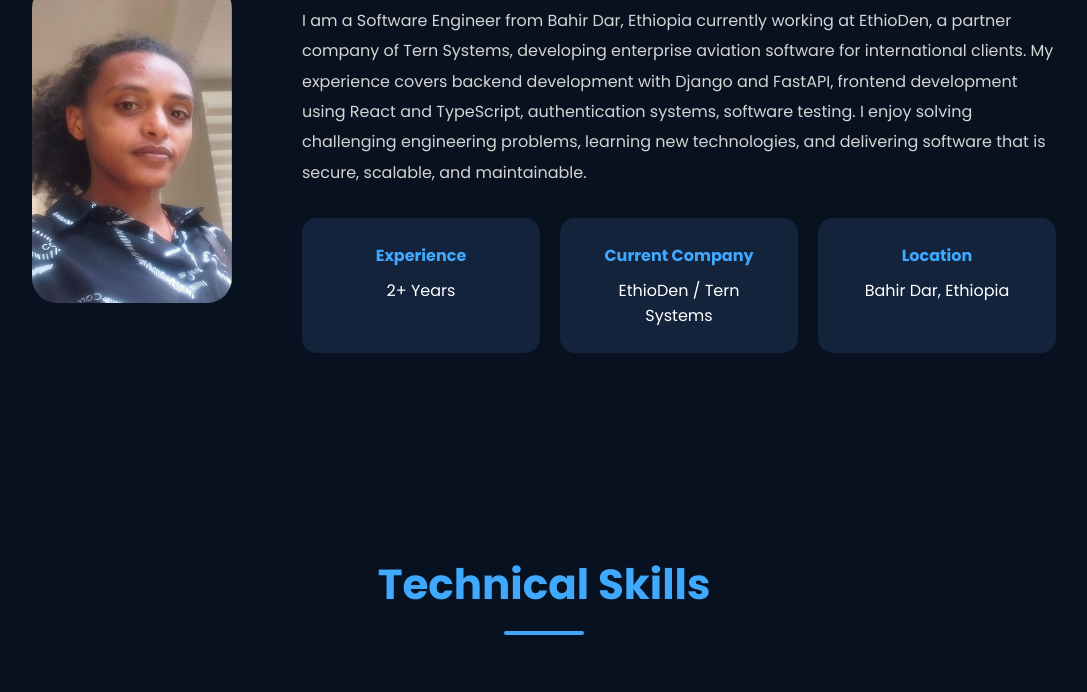
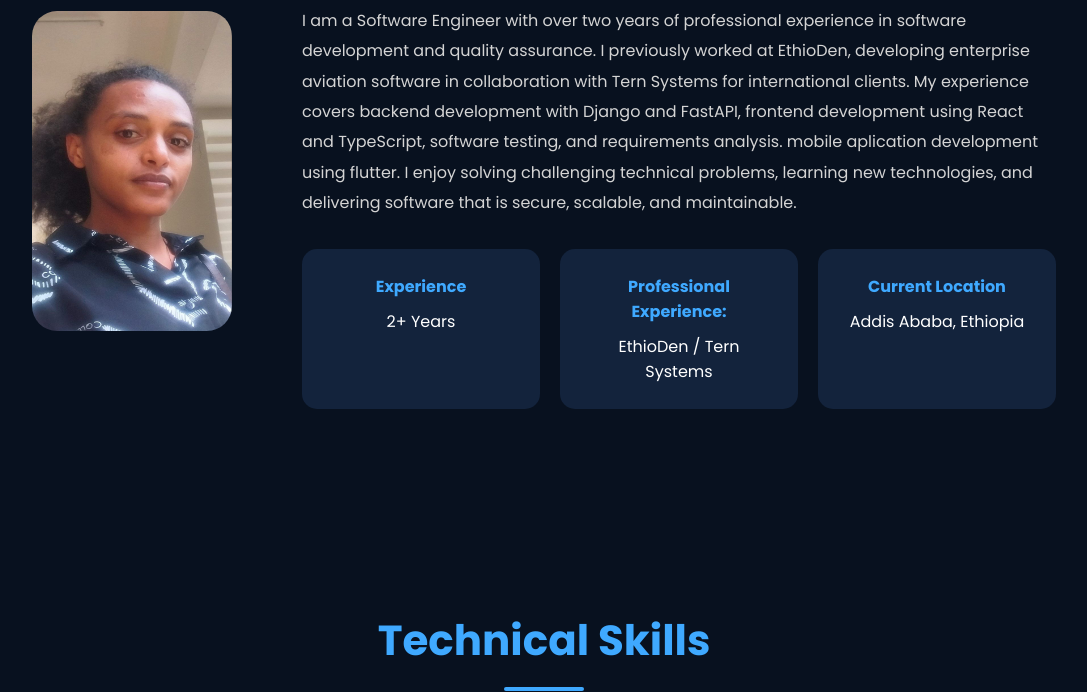
Before and after one commit to mekidestarekegn/new-portfolio, a plain HTML site: page index.html in a window 1280 px wide. Shown: the part 1280-1972 px from the top of the page, without its empty margins (96-1183 px from the left). Drawn offline with nearby package versions, Linux system fonts and the light colour scheme.

Commit message:
update portifolio

```diff
--- a/index.html
+++ b/index.html
@@ -11,6 +11,10 @@
     <link
       rel="stylesheet"
       href="https://cdnjs.cloudflare.com/ajax/libs/font-awesome/6.5.2/css/all.min.css"
+    />
+    <link
+      rel="stylesheet"
+      href="https://cdn.jsdelivr.net/gh/devicons/devicon@latest/devicon.min.css"
     />
   </head>
 
@@ -60,8 +64,8 @@
         </div>
 
         <div class="social">
-          <a href="https://github.com/mekidestarekegn" target="_blank">
-            <i class="fab fa-github"></i>
+          <a href="https://gitlab.com/mekides" target="_blank">
+            <i class="fab fa-gitlab"></i>
           </a>
 
           <a
@@ -98,14 +102,16 @@
           <h3>Full Stack Software Engineer</h3>
 
           <p>
-            I am a Software Engineer from Bahir Dar, Ethiopia currently working
-            at EthioDen, a partner company of Tern Systems, developing
-            enterprise aviation software for international clients. My
-            experience covers backend development with Django and FastAPI,
-            frontend development using React and TypeScript, authentication
-            systems, software testing. I enjoy solving challenging engineering
-            problems, learning new technologies, and delivering software that is
-            secure, scalable, and maintainable.
+            I am a Software Engineer with over two years of professional
+            experience in software development and quality assurance. I
+            previously worked at EthioDen, developing enterprise aviation
+            software in collaboration with Tern Systems for international
+            clients. My experience covers backend development with Django and
+            FastAPI, frontend development using React and TypeScript, software
+            testing, and requirements analysis. mobile aplication development
+            using flutter. I enjoy solving challenging technical problems,
+            learning new technologies, and delivering software that is secure,
+            scalable, and maintainable.
           </p>
 
           <div class="about-info">
@@ -116,15 +122,15 @@
             </div>
 
             <div>
-              <h4>Current Company</h4>
+              <h4>Professional Experience:</h4>
 
               <span>EthioDen / Tern Systems</span>
             </div>
 
             <div>
-              <h4>Location</h4>
+              <h4>Current Location</h4>
 
-              <span>Bahir Dar, Ethiopia</span>
+              <span>Addis Ababa, Ethiopia</span>
             </div>
           </div>
         </div>
@@ -178,7 +184,10 @@
           <i class="fab fa-react"></i>
           <h3>React</h3>
         </div>
-
+        <div class="skill-card">
+          <i class="devicon-flutter-plain"></i>
+          <h3>Flutter</h3>
+        </div>
         <div class="skill-card">
           <i class="fas fa-server"></i>
           <h3>Django</h3>
@@ -207,7 +216,7 @@
         <div class="project">
           <h3>Sophion</h3>
 
-          <h4>Full-Stack Knowledge Base & Collaboration Platform</h4>
+          <h4>Knowledge Base & Collaboration Platform</h4>
 
           <p>
             A feature-rich knowledge base and collaboration platform built for
@@ -274,8 +283,8 @@
       <p>Full Stack Software Engineer</p>
 
       <div class="footer-social">
-        <a href="https://github.com/mekidestarekegn" target="_blank">
-          <i class="fab fa-github"></i>
+        <a href="https://gitlab.com/mekides" target="_blank">
+          <i class="fab fa-gitlab"></i>
         </a>
 
         <a
@@ -290,7 +299,7 @@
         </a>
       </div>
 
-      <p>Bahir Dar, Ethiopia</p>
+      <p>Addis Ababa, Ethiopia</p>
 
       <p>+251 962 460 335</p>
 
```
Also changed, not shown: 1 other file.
